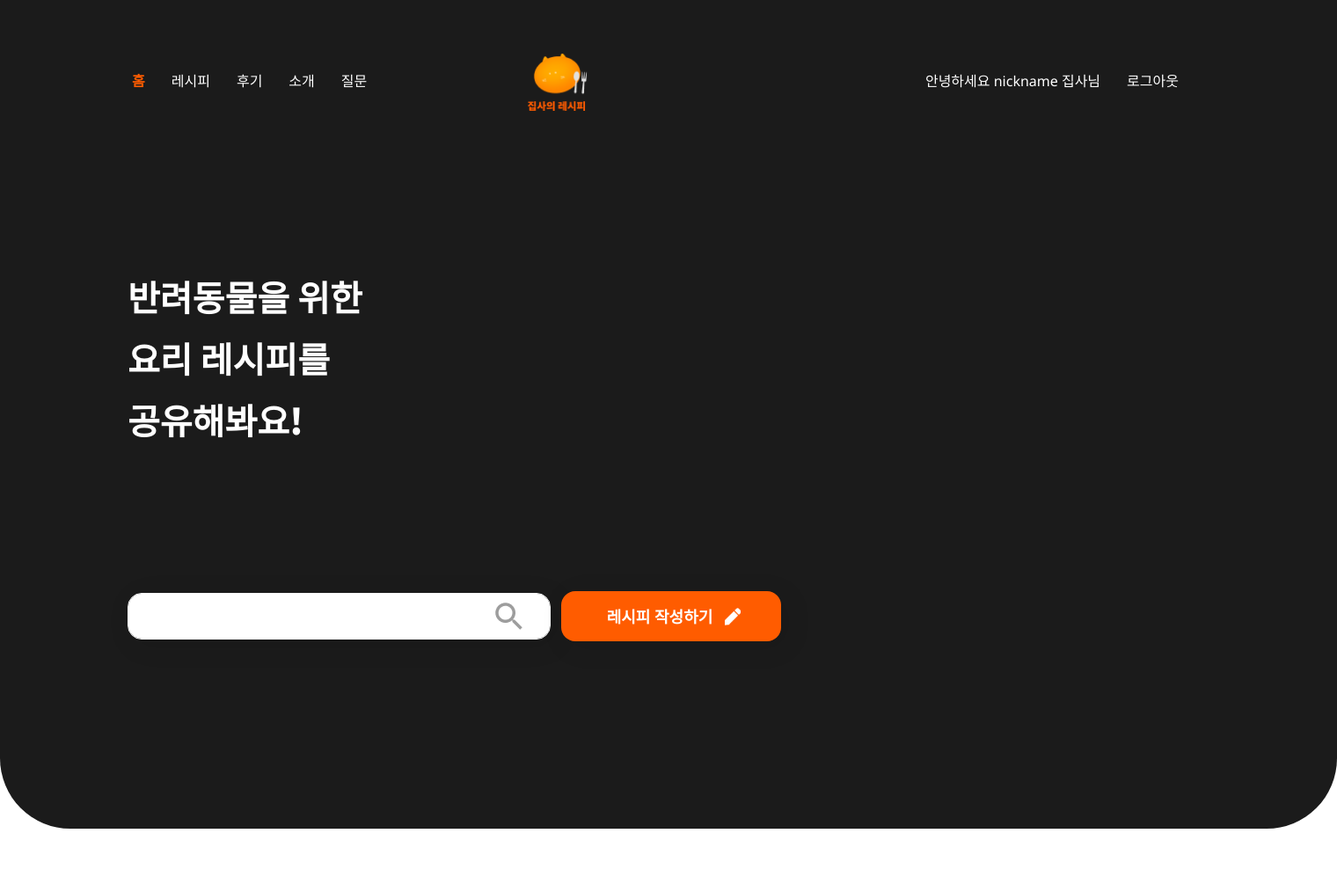
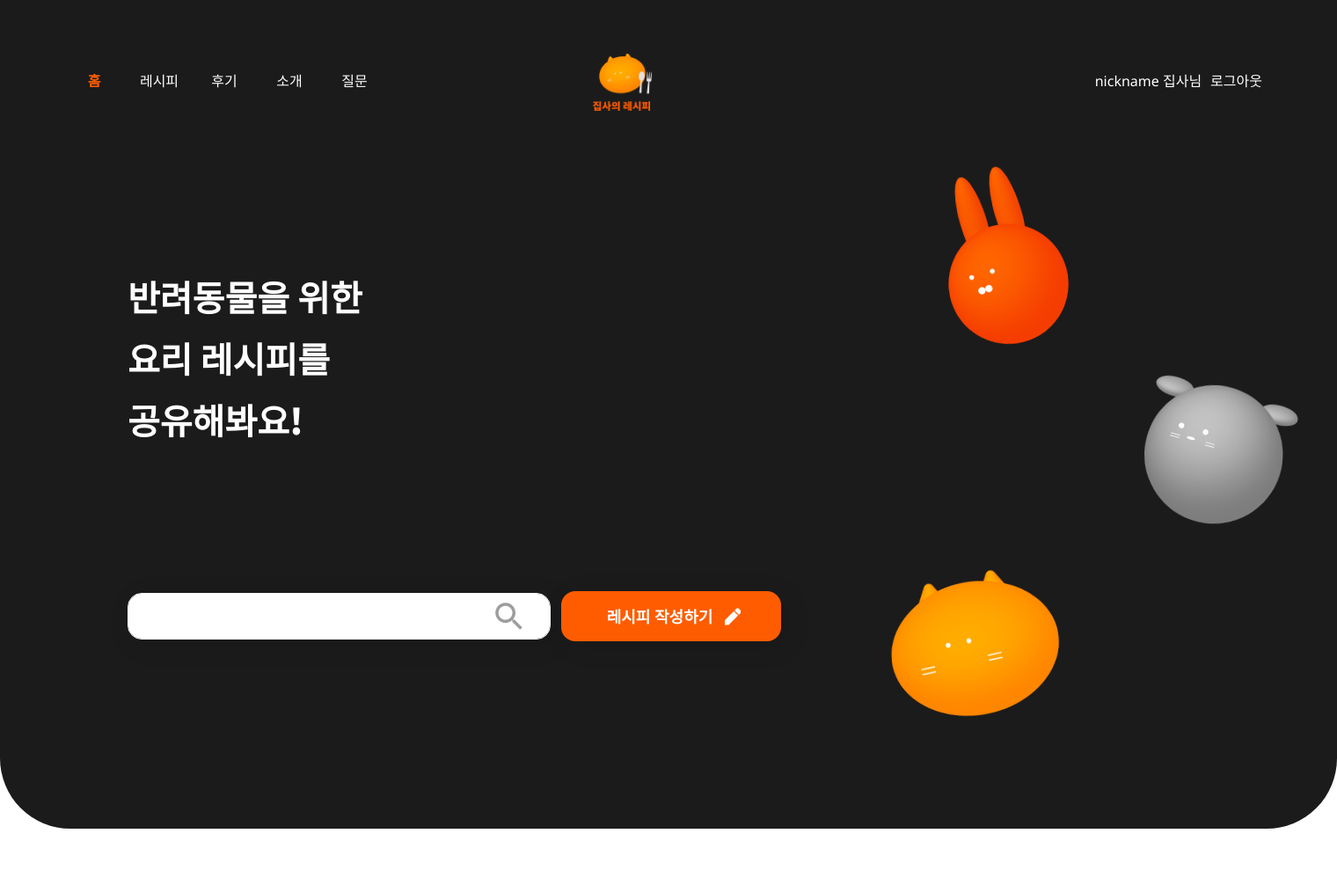
Before and after one commit to Animal-recipe/AnimalRecipe, a Django app: page / in a window 1520 px wide. Shown: the top 1014 px of the page at 88% size. Run offline with Django 3.2, Linux system fonts and the light colour scheme; the visitor is signed in with stand-in values (Sample User, id 1); some libraries are stand-ins or nearby versions.

Commit message:
Fix home design. Fix login, register

```diff
--- a/static/css/home.css
+++ b/static/css/home.css
@@ -17,6 +17,27 @@
     display: inline-block;
     padding: 7rem 0 7rem;
     color: #FFFFFF;
+}
+#rabbit {
+    position: absolute;
+    width: 175px;
+    left: 1050px;
+    top: 179.88px;
+    transform: rotate(-4.99deg);
+}
+#cat{
+    position: absolute;
+    width: 216px;
+    left: 1000px;
+    top: 639.31px;
+    transform: rotate(-2.64deg);
+}
+#dog {
+    position: absolute;
+    width: 197px;
+    left: 1280px;
+    top: 420.9px;
+    transform: rotate(3.27deg);
 }
 
 #searchBar {
--- a/static/css/nav.css
+++ b/static/css/nav.css
@@ -4,10 +4,11 @@
     justify-content: space-between;
     align-items: center;
     background: #1B1B1B;
-    padding : 54px 150px 12px;
+    padding : 54px 75px 12px;
     border : 0;
     height: 142px;
     border-radius: 0px 0px 80px 80px;
+    overflow: hidden;
 }
 #menuBox {
     display:flex;
@@ -19,23 +20,24 @@ font-family: Noto Sans;
 font-weight: bold;
 font-size: 16px;
 line-height: 25px;
-margin-right: 30px;
+margin-right: 10px;
 color: #FF5C00;
 flex: 1 1 auto;
-width: auto;
+width: 64px;
 }
 .menuItem {
 font-family: Noto Sans;
 font-weight: 500;
 font-size: 16px;
 line-height: 25px;
-margin-right: 30px;
+margin-right: 10px;
 color: #FFFFFF;
 flex: 1 1 auto;
-width: auto;
+width: 64px;
 }
 #logo {
-    margin-right: 232px;
+    /* margin-right: 232px; */
+    margin-right: 20%;
     display: flex;
     justify-content: center;
 }
--- a/templates/base.html
+++ b/templates/base.html
@@ -18,7 +18,7 @@
         <link rel="stylesheet" type="text/css" href="{% static 'css/recipe/reset.css' %}" />
 </head>
 
-<body>
+<body style="overflow-x: hidden;">
         <div>
                 {% block content %}
                 <!-- {% include 'nav.html' %}
--- a/templates/home.html
+++ b/templates/home.html
@@ -8,6 +8,9 @@
     <div class="my-5" style="margin: 800px 0 800px;">
         <h1 id="mainText">반려동물을 위한<br />요리 레시피를<br />공유해봐요!</h1>
     </div>
+    <img id="rabbit" src="{% static 'img/home/home_rabbit.png'%}">
+    <img id="cat" src="{% static 'img/home/home_cat.png'%}">
+    <img id="dog" src="{% static 'img/home/home_dog.png'%}">
     <div>
         <form class="form-inline my-2 my-lg-0" action="" method="POST">
             {% csrf_token %}
--- a/templates/homeNav.html
+++ b/templates/homeNav.html
@@ -17,8 +17,9 @@
 
     <div id="userBox">
         {% if user.is_authenticated %}
-        <a href="{% url 'account:mypage' %}" class="menuItem">안녕하세요 {{ user.nickname }} 집사님</a>
-        <a href="{% url 'account:logout' %}" class="menuItem">로그아웃</a>
+        <a href="{% url 'account:mypage' %}" class="menuItem" style="width: auto;">
+            {{ user.nickname }} 집사님</a>
+        <a href="{% url 'account:logout' %}" class="menuItem" style="width: auto;">로그아웃</a>
         {% else %}
         <a href="{% url 'account:login' %}" class="menuItem">로그인</a>
         <a href="{% url 'account:register' %}" class="menuItem">회원가입</a>
--- a/templates/nav.html
+++ b/templates/nav.html
@@ -17,8 +17,9 @@
 
         <div id="userBox">
                 {% if user.is_authenticated %}
-                <a href="{% url 'account:mypage' %}" class="menuItem">안녕하세요 {{ user.nickname }} 집사님</a>
-                <a href="{% url 'account:logout' %}" class="menuItem">로그아웃</a>
+                <a href="{% url 'account:mypage' %}" class="menuItem" style="width: auto;">{{ user.nickname }}
+                        집사님</a>
+                <a href="{% url 'account:logout' %}" class="menuItem" style="width: auto;">로그아웃</a>
                 {% else %}
                 <a href="{% url 'account:login' %}" class="menuItem">로그인</a>
                 <a href="{% url 'account:register' %}" class="menuItem">회원가입</a>
```
Also changed, not shown: account/forms.py (+11 -41 lines), account/views.py (+16 -2 lines), templates/account/login.html (+5 -4 lines), templates/account/register.html (+6 -1 lines), AnimalRecipe/settings.py (line endings or trailing spaces), static/img/home/home_cat.png (added), static/img/home/home_dog.png (added), static/img/home/home_rabbit.png (added).
